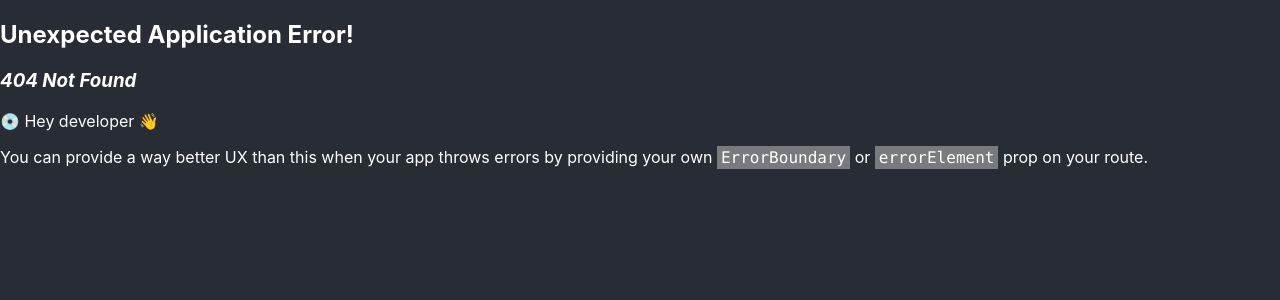
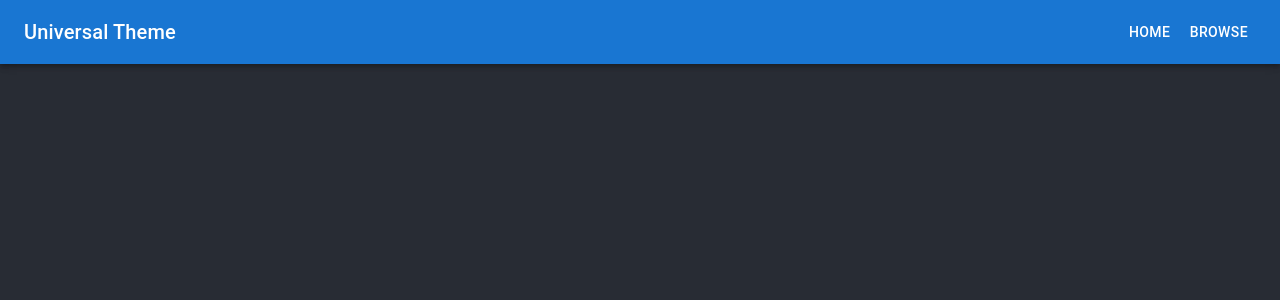
Before and after one commit to universal-theme/universal-theme-frontend, a React (Create React App) app: page /browse in a window 1280 px wide. Before the commit this address had no page. Shown: the top 300 px of the page. Built offline with nearby package versions, Linux system fonts and the light colour scheme.

Commit message:
Added placeholder items for other pages

```diff
--- /dev/null
+++ b/src/main-app/browse.jsx
@@ -0,0 +1,3 @@
+export const Browse = () => {
+    return null;
+};
--- a/src/main-app/index.js
+++ b/src/main-app/index.js
@@ -1,2 +1,4 @@
 export { MainApp } from "./main-app";
 export { Home } from "./home";
+export { ThemeEditor } from "./theme-editor";
+export { Browse } from "./browse";
--- /dev/null
+++ b/src/main-app/theme-editor.jsx
@@ -0,0 +1,3 @@
+export const ThemeEditor = () => {
+    return null;
+};
--- a/src/main-app/toolbar.jsx
+++ b/src/main-app/toolbar.jsx
@@ -6,7 +6,16 @@ export const Toolbar = ({ window }) => {
     const [isOpen, setIsOpen] = useState(false);
 
     const drawerWidth = 240;
-    const navItems = ['Home', 'About', 'Contact'];
+    const navLinks = [
+        {
+            name: "Home",
+            location: "",
+        },
+        {
+            name: "Browse",
+            location: "",
+        },
+    ];
     const appName = "Universal Theme";
 
     const toggleDrawer = () => {
@@ -16,7 +25,7 @@ export const Toolbar = ({ window }) => {
     const container = window !== undefined ? () => window().document.body : undefined;
 
     return <Box sx={{ display: 'flex' }}>
-        <AppBar component="nav">
+        <AppBar component="nav" position="static">
             <MaterialToolbar>
                 <IconButton
                     color="inherit"
@@ -35,9 +44,9 @@ export const Toolbar = ({ window }) => {
                     {appName}
                 </Typography>
                 <Box sx={{ display: { xs: 'none', sm: 'block' } }}>
-                    {navItems.map((item) => (
-                        <Button key={item} sx={{ color: '#fff' }}>
-                            {item}
+                    {navLinks.map((item) => (
+                        <Button key={item.name} sx={{ color: '#fff' }}>
+                            {item.name}
                         </Button>
                     ))}
                 </Box>
@@ -63,10 +72,10 @@ export const Toolbar = ({ window }) => {
                     </Typography>
                     <Divider />
                     <List>
-                        {navItems.map((item) => (
-                            <ListItem key={item} disablePadding>
+                        {navLinks.map((item) => (
+                            <ListItem key={item.name} disablePadding>
                                 <ListItemButton sx={{ textAlign: 'center' }}>
-                                    <ListItemText primary={item} />
+                                    <ListItemText primary={item.name} />
                                 </ListItemButton>
                             </ListItem>
                         ))}
```
Also changed, not shown: src/app.jsx (+9 -1 lines).
